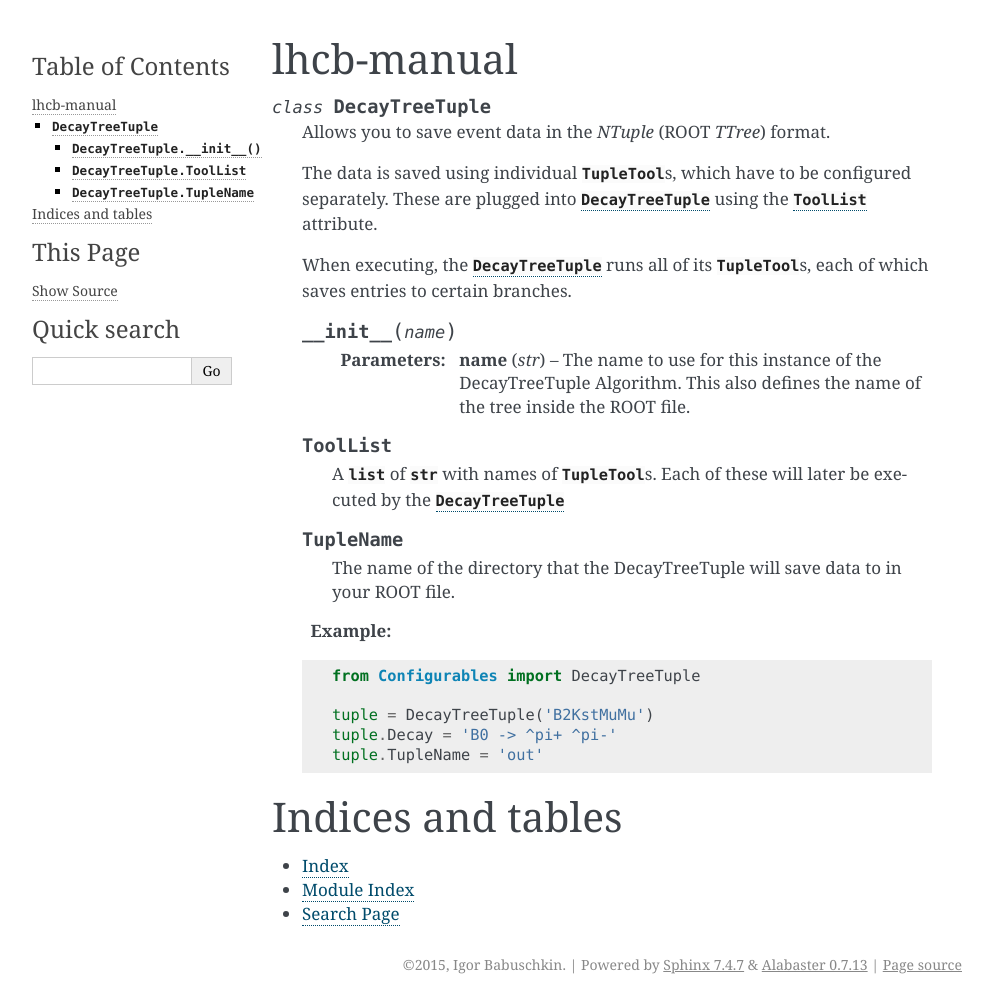
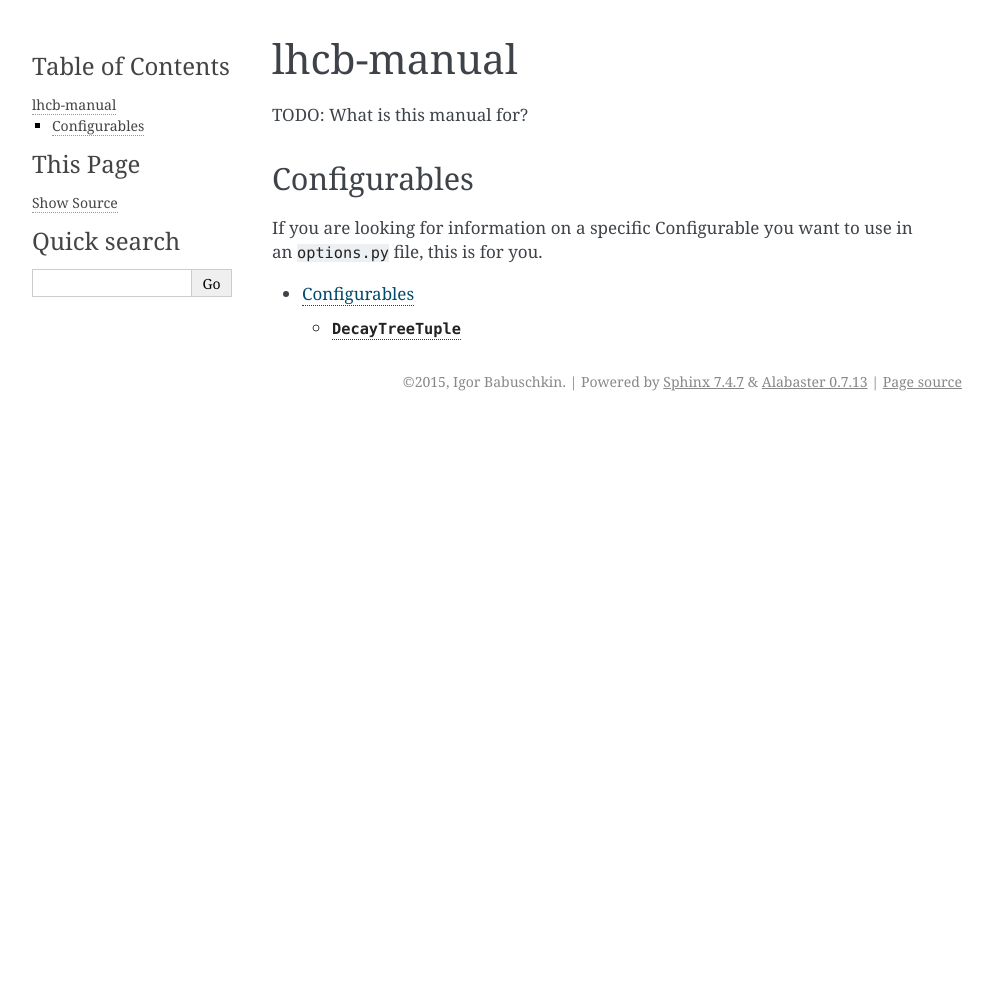
Before and after one commit to ibab/manual, a Sphinx documentation site: the page built from source/index.rst, in a window 1280 px wide. Shown: the whole page, without its empty margins (148-1141 px from the left). Built offline with Sphinx 7.4.7, drawn with Linux system fonts in a browser that asks for light colours; after the commit the page ends 900 px from its top, so only the background shows below that.

Commit message:
Add separate configurables.rst

```diff
--- a/source/index.rst
+++ b/source/index.rst
@@ -2,45 +2,15 @@
 lhcb-manual
 ===========
 
-.. py:class:: DecayTreeTuple
+TODO: What is this manual for?
 
-   Allows you to save event data in the `NTuple` (ROOT `TTree`) format.
+Configurables
+-------------
 
-   The data is saved using individual :py:class:`TupleTool`\s, which have to be configured separately.
-   These are plugged into :py:class:`DecayTreeTuple` using the :py:attr:`ToolList` attribute.
-
-   When executing, the :py:class:`DecayTreeTuple` runs all of its :py:class:`TupleTool`\s, each of which saves entries to certain branches.
-
-   .. py:function:: __init__(name)
-
-      :param str name: The name to use for this instance of the DecayTreeTuple Algorithm.
-                       This also defines the name of the tree inside the ROOT file.
-
-   .. py:attribute:: ToolList
-
-      A :py:class:`list` of :py:class:`str` with names of :py:class:`TupleTool`\s.
-      Each of these will later be executed by the :py:class:`DecayTreeTuple`
-
-   .. py:attribute:: TupleName
-
-      The name of the directory that the DecayTreeTuple will save data to in your ROOT file.
-
-   :Example:
-
-   ::
-
-       from Configurables import DecayTreeTuple
-
-       tuple = DecayTreeTuple('B2KstMuMu')
-       tuple.Decay = 'B0 -> ^pi+ ^pi-'
-       tuple.TupleName = 'out'
+If you are looking for information on a specific Configurable you
+want to use in an ``options.py`` file, this is for you.
 
 .. toctree::
    :maxdepth: 2
 
-Indices and tables
-==================
-
-* :ref:`genindex`
-* :ref:`modindex`
-* :ref:`search`
+   configurables
```
Also changed, not shown: source/configurables.rst (added, +38 -0 lines).
